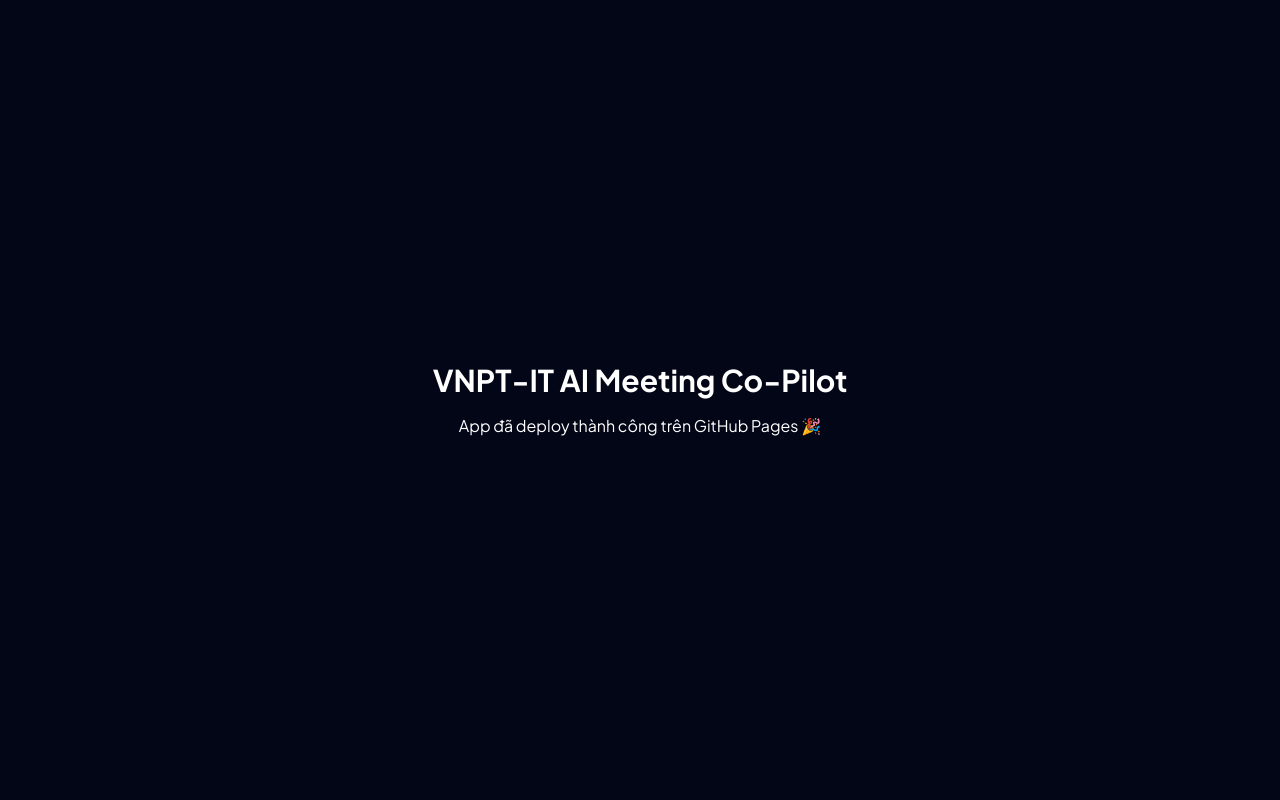
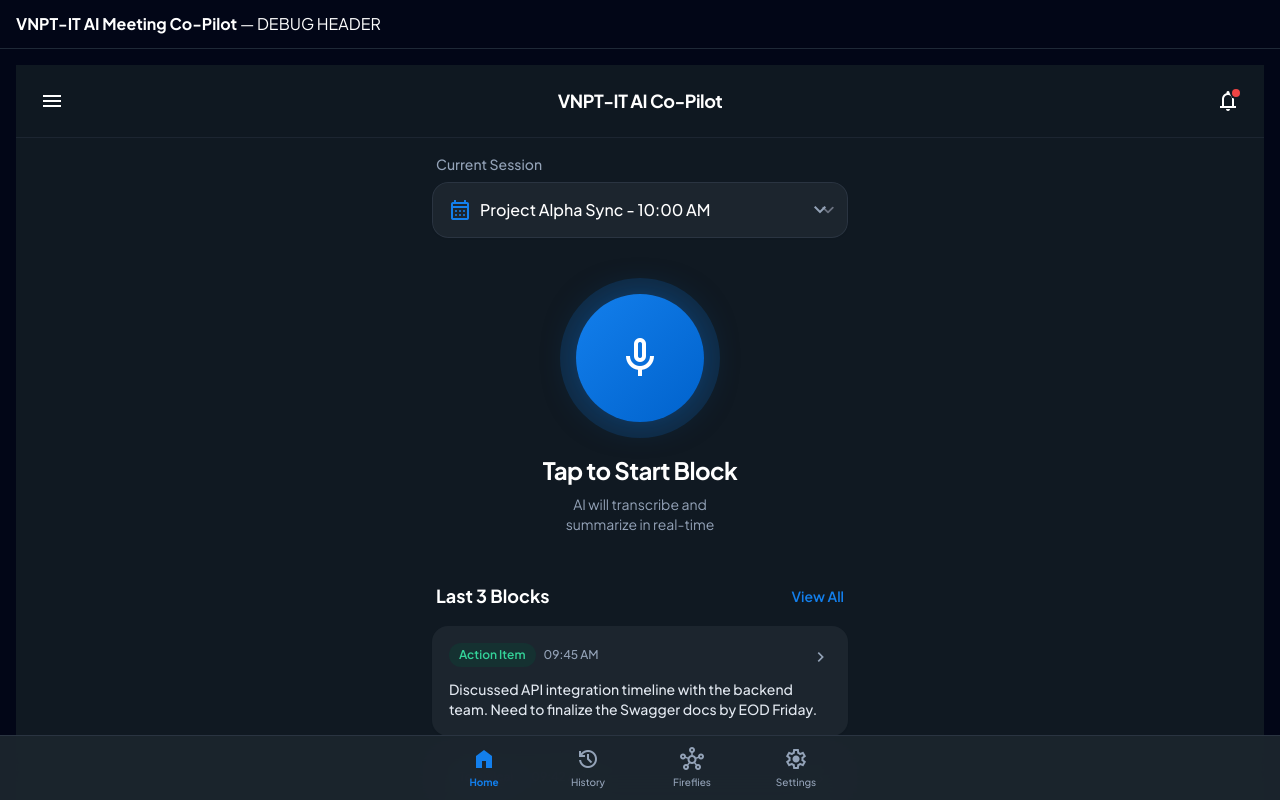
Before and after one commit to hieuluongxuan/VNPT-Meeting-App, a React (Vite) app: page / in a window 1280 px wide. Shown: the top 800 px of the page. Built offline with nearby package versions, Linux system fonts and the light colour scheme.

Commit message:
Update App.tsx

```diff
--- a/App.tsx
+++ b/App.tsx
@@ -1,17 +1,39 @@
-function App() {
+import React from 'react';
+import { HashRouter, Routes, Route } from 'react-router-dom';
+import Home from './pages/Home';
+import BlockDetail from './pages/BlockDetail';
+import MeetingsList from './pages/MeetingsList';
+import MeetingDetail from './pages/MeetingDetail';
+import FirefilesSync from './pages/FirefilesSync';
+import Settings from './pages/Settings';
+
+const App: React.FC = () => {
   return (
     <div
-      className="min-h-screen flex items-center justify-center"
-      style={{ backgroundColor: '#020617', color: 'white' }}
+      style={{
+        minHeight: '100vh',
+        backgroundColor: '#020617',
+        color: 'white',
+      }}
     >
-      <div className="text-center">
-        <h1 className="text-3xl font-bold mb-4">
-          VNPT-IT AI Meeting Co-Pilot
-        </h1>
-        <p>App đã deploy thành công trên GitHub Pages 🎉</p>
-      </div>
+      <header style={{ padding: '12px 16px', borderBottom: '1px solid #1f2937' }}>
+        <strong>VNPT-IT AI Meeting Co-Pilot</strong> — DEBUG HEADER
+      </header>
+
+      <main style={{ padding: '16px' }}>
+        <HashRouter>
+          <Routes>
+            <Route path="/" element={<Home />} />
+            <Route path="/block-detail" element={<BlockDetail />} />
+            <Route path="/meetings" element={<MeetingsList />} />
+            <Route path="/meeting-detail" element={<MeetingDetail />} />
+            <Route path="/fireflies-sync" element={<FirefilesSync />} />
+            <Route path="/settings" element={<Settings />} />
+          </Routes>
+        </HashRouter>
+      </main>
     </div>
   );
-}
+};
 
 export default App;
```
